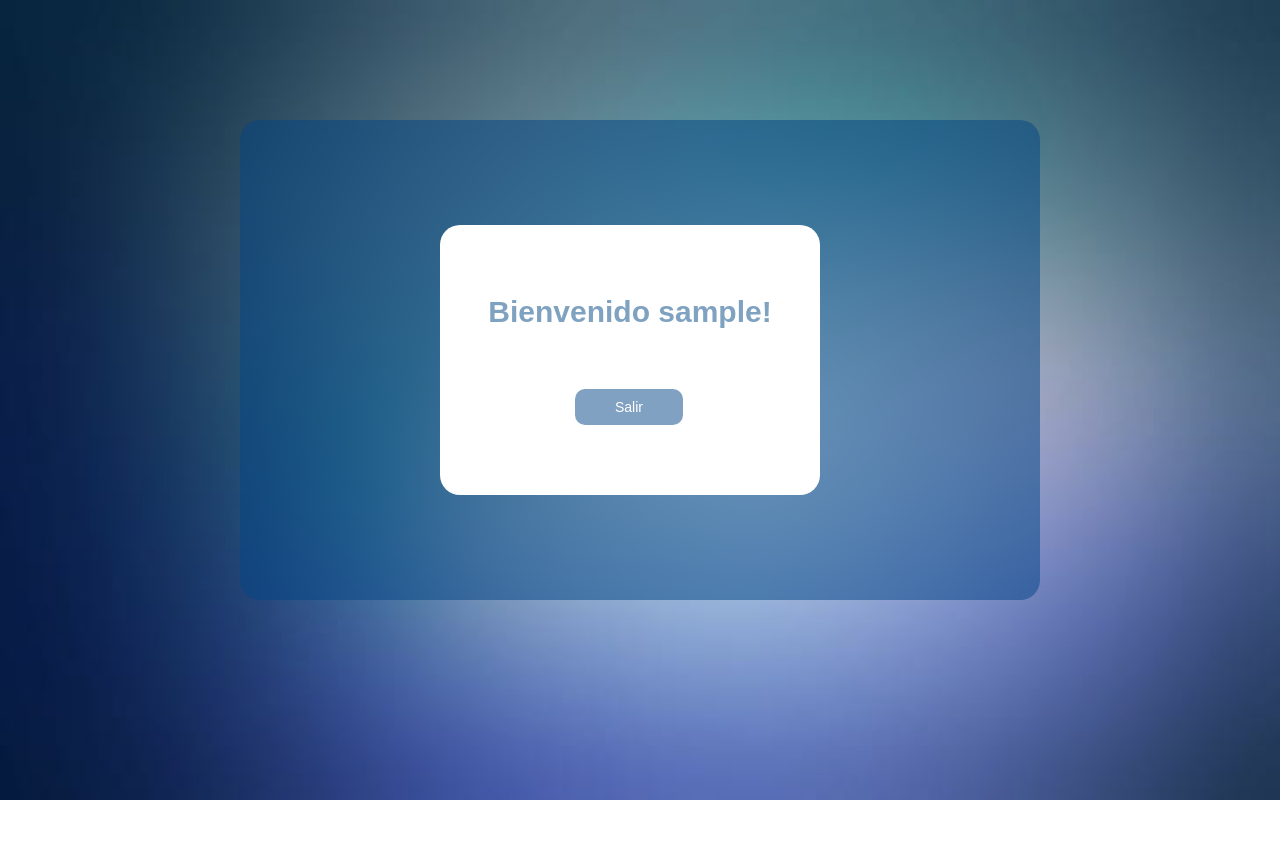
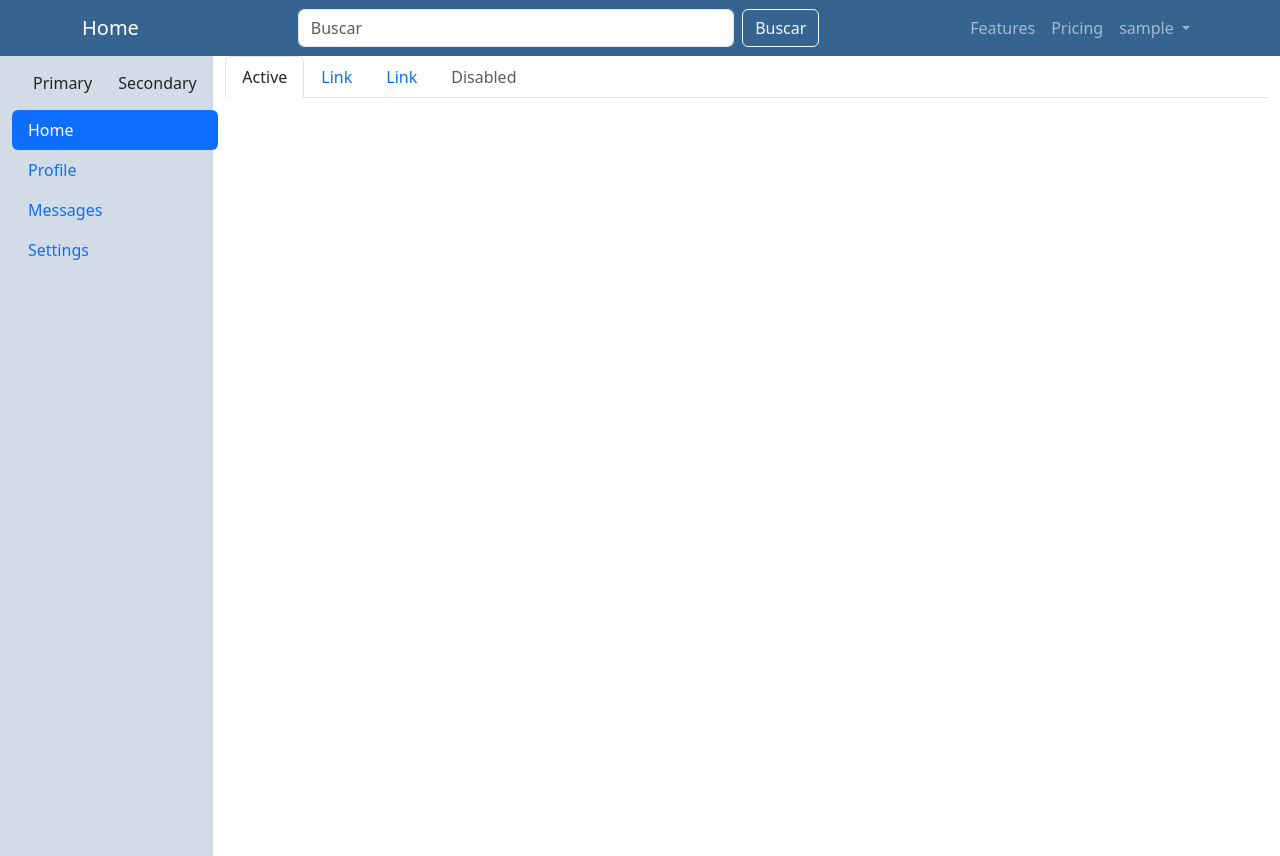
Before and after one commit to eddy3o/login-signup, a Django app: page /home/ in a window 1280 px wide. Before the commit the page ends 800 px from the top, so only its background shows below. Run offline with Django 4.2, Linux system fonts and the light colour scheme; the visitor is signed in with stand-in values (Sample User, id 1).

Commit message:
new home

```diff
--- a/djangocrud/settings.py
+++ b/djangocrud/settings.py
@@ -26,7 +26,7 @@
 SECRET_KEY = os.environ.get('SECRET_KEY', default='your secret key')
 
 # SECURITY WARNING: don't run with debug turned on in production!
-DEBUG = False
+DEBUG = True
 
 
 ALLOWED_HOSTS = []
--- a/tasks/templates/home.html
+++ b/tasks/templates/home.html
@@ -1,25 +1,99 @@
 
-{% extends 'base.html' %}
 {% load static %}
+<!DOCTYPE html>
+<html lang="en">
+<head>
+    <meta charset="UTF-8">
+    <meta name="viewport" content="width=device-width, initial-scale=1.0">
+    <title>Home</title>
+    <link rel="stylesheet" href="https://cdn.jsdelivr.net/npm/bootstrap@5.3.0/dist/css/bootstrap.min.css">
+</head>
+<body>
+    <main>
+        <nav class="navbar navbar-expand-lg navbar-dark" style="background-color: #033d74cb;">
+            <div class="container">
+                <a class="navbar-brand" href="#">Home</a>
+                <button class="navbar-toggler" type="button" data-bs-toggle="collapse" data-bs-target="#navbarNavDropdown"
+                    aria-controls="navbarNavDropdown" aria-expanded="false" aria-label="Toggle navigation">
+                    <span class="navbar-toggler-icon"></span>
+                </button>
+
+                <!-- Menu -->
+                <div class="collapse navbar-collapse" id="navbarNavDropdown">
+                    <form class="d-flex ms-auto col-md-6" role="search">
+                        {% csrf_token %}
+                        <input class="form-control me-2" type="search" placeholder="Buscar" aria-label="Search">
+                        <button class="btn btn-outline-light" type="submit">Buscar</button>
+                    </form>
+                    <ul class="navbar-nav ms-auto">
+                        <li class="nav-item">
+                            <a class="nav-link" href="#">Features</a>
+                        </li>
+                        <li class="nav-item">
+                            <a class="nav-link" href="#">Pricing</a>
+                        </li>
+                        <li class="nav-item dropdown">
+                            <a class="nav-link dropdown-toggle" href="salir/" role="button" data-bs-toggle="dropdown" aria-expanded="false">
+                                {{user.username}}
+                            </a>
+                            <ul class="dropdown-menu col-1">
+                                <li><a class="dropdown-item" href="#">Mi cuenta</a></li>
+                                <li><hr class="dropdown-divider"></li>
+                                <li><a class="dropdown-item" href="/salir/" type="submit" name="logout--">Salir</a></li>
+                            </ul>
+                        </li>
+                    </ul>
+                </div>
+            </div>
+        </nav>
+
+        <!--content a un lado del sidebar menu-->
+
+        <div class="d-none d-sm-block">
+            <div class="row m-0">
+                <div class="col-md-2 vh-100 "  style="background-color: #033d742d;">
+                    <div class="nav flex-column nav-pills" id="v-pills-tab" role="tablist" aria-orientation="vertical">
+                        <!--quiero un espacio en blanco-->
+                        <div class="d-flex p-2">
+                            <button type="button" class="btn">Primary</button>
+                            <button type="button" class="btn">Secondary</button>
+                        </div>
+                        <a class="nav-link active" id="v-pills-home-tab" data-toggle="pill" href="#v-pills-home" role="tab" aria-controls="v-pills-home" aria-selected="true">Home</a>
+                        <a class="nav-link" id="v-pills-profile-tab" data-toggle="pill" href="#v-pills-profile" role="tab" aria-controls="v-pills-profile" aria-selected="false">Profile</a>
+                        <a class="nav-link" id="v-pills-messages-tab" data-toggle="pill" href="#v-pills-messages" role="tab" aria-controls="v-pills-messages" aria-selected="false">Messages</a>
+                        <a class="nav-link" id="v-pills-settings-tab" data-toggle="pill" href="#v-pills-settings" role="tab" aria-controls="v-pills-settings" aria-selected="false">Settings</a>
+                      </div>
+                </div>
+
+            <div class="col-md-10 ">
+                    <ul class="nav nav-tabs">
+                        <li class="nav-item">
+                        <a class="nav-link active text-dark" href="#">Active</a>
+                        </li>
+                        <li class="nav-item">
+                        <a class="nav-link" href="#">Link</a>
+                        </li>
+                        <li class="nav-item">
+                        <a class="nav-link" href="#">Link</a>
+                        </li>
+                        <li class="nav-item">
+                        <a class="nav-link disabled" href="#">Disabled</a>
+                        </li>
+                    </ul>
+                    <div class="container">
+                    <div class="tab-content" id="v-pills-tabContent">
+                        <div class="tab-pane fade show disabled" id="v-pills-home" role="tabpanel" aria-labelledby="v-pills-home-tab">Hola</div>
+                        <div class="tab-pane fade" id="v-pills-profile" role="tabpanel" aria-labelledby="v-pills-profile-tab">Como</div>
+                        <div class="tab-pane fade" id="v-pills-messages" role="tabpanel" aria-labelledby="v-pills-messages-tab">Estas</div>
+                        <div class="tab-pane fade" id="v-pills-settings" role="tabpanel" aria-labelledby="v-pills-settings-tab">Amigo</div>
+                    </div>
+                </div>
+            </div>
+        </div>
+    </div>
 
 
-{% block content %}
-    <title>Home</title>
-        <link rel="stylesheet" href= '{% static "/css/estilosHome.css" %}'>
-            <main>
-
-                <div class="contenedor__todo">
-                    <div class="caja__trasera">
-                    </div>
-                    <!--contenedor de home-->
-                    <div class="contenedor__bienvenida">
-                        <form action="/salir/" class="formulario__login" method="post">
-                            {% csrf_token %}
-                            <h2>Bienvenido {{user.username}}!</h2>
-
-                            <button type="submit" name="logout--">Salir</button>
-                        </form>
-                </div>
-            </main>
-        <script src='{% static "/js/scriptHome.js" %}'> </script>
-{% endblock %}
+    </main>
+    <script	src="https://cdn.jsdelivr.net/npm/bootstrap@5.3.0/dist/js/bootstrap.bundle.min.js" ></script>
+</body>
+</html>
```
Also changed, not shown: tasks/templates/home2.html (added, +28 -0 lines).
